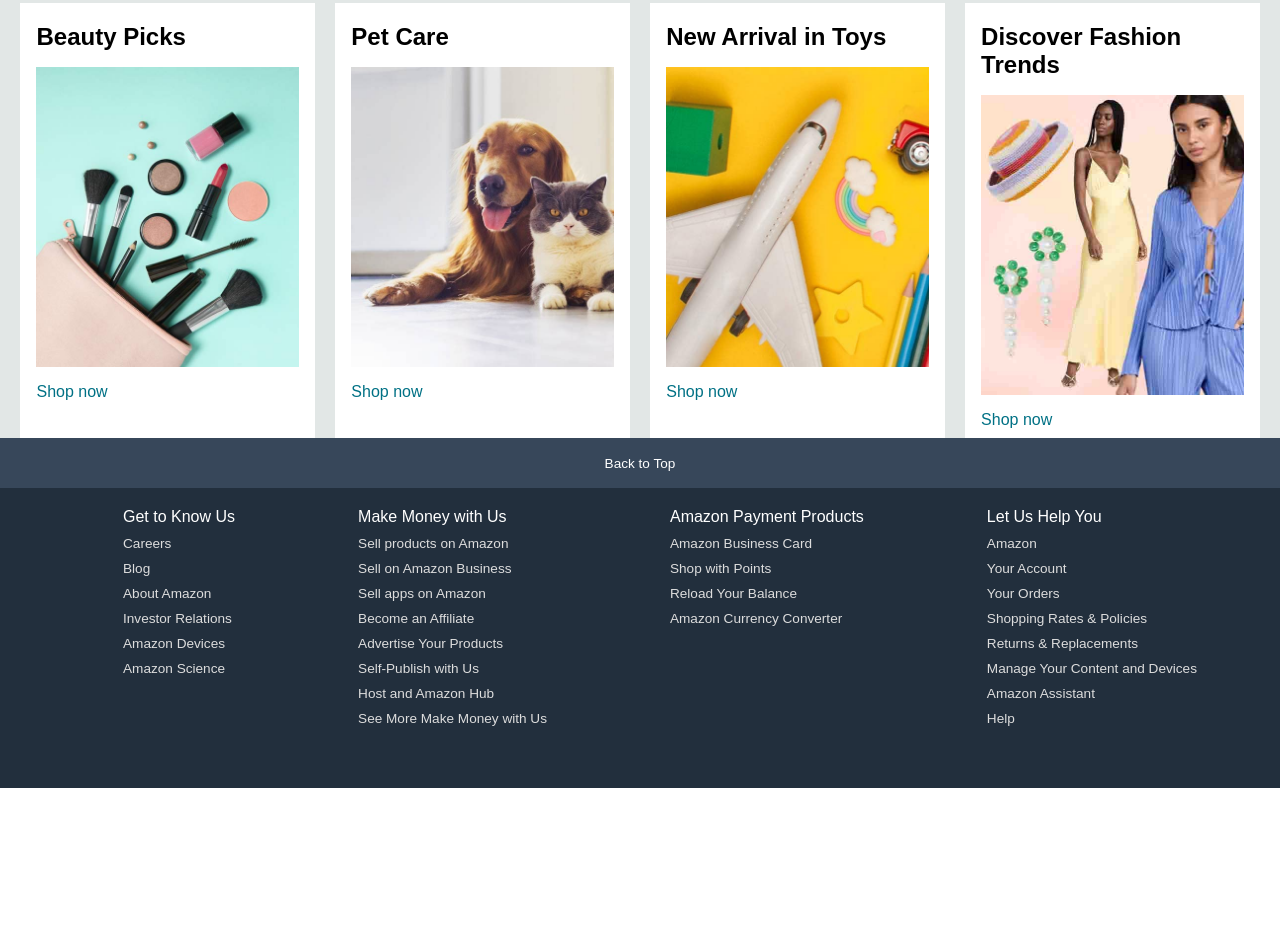
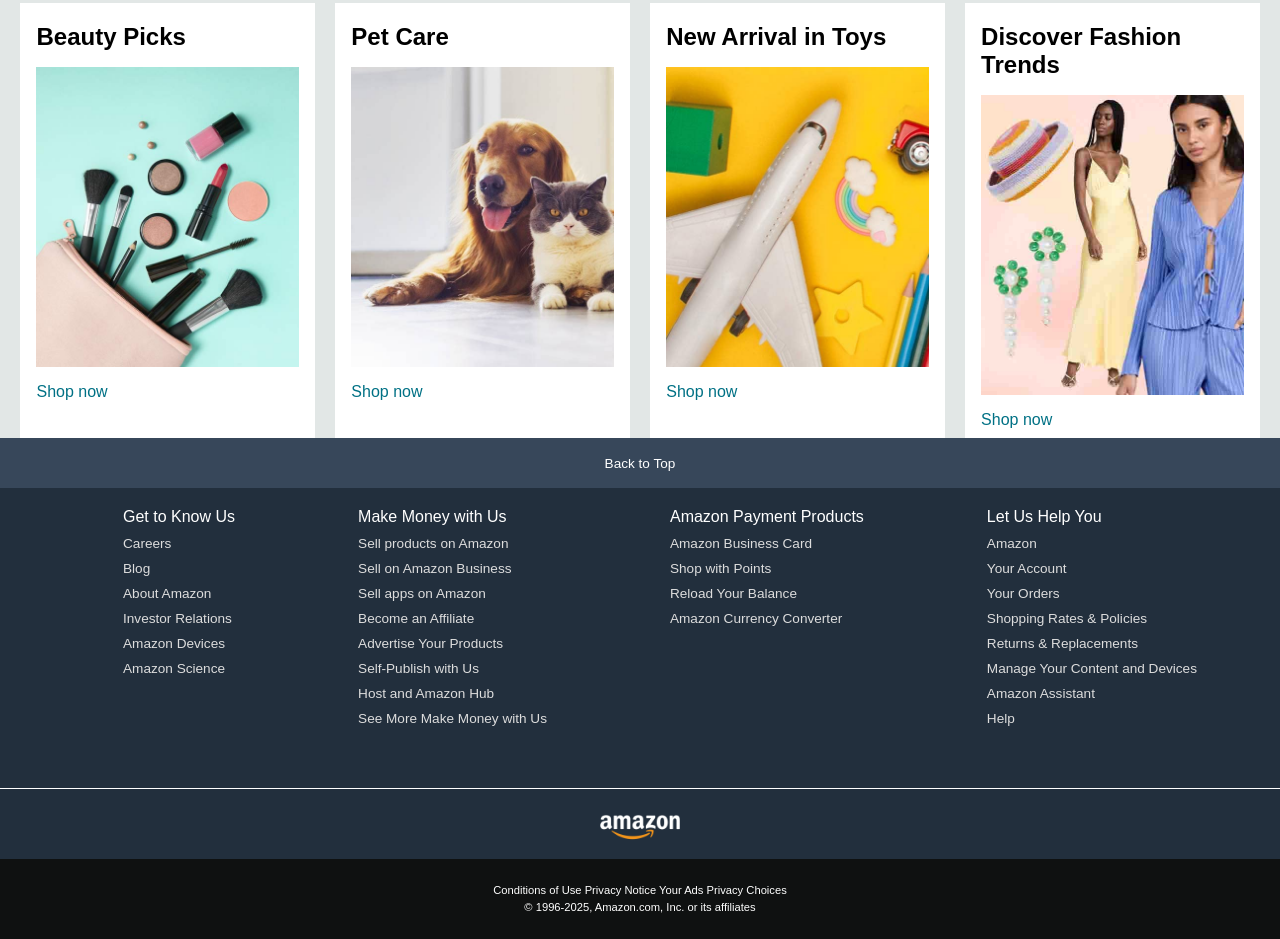
Before and after one commit to Miraanz15/amazonCloneApp, a plain HTML site: page index.html in a window 1280 px wide. Shown: the part 912-1851 px from the top of the page. Before the commit the page ends 1700 px from the top, so only its background shows below. Drawn offline with Linux system fonts and the light colour scheme.

Commit message:
Complete

```diff
--- a/index.html
+++ b/index.html
@@ -170,6 +170,19 @@
                 <a>Help</a>
             </ul>
         </div>
+        <div class="foot-panel3">
+            <div class="logo"></div>
+        </div>
+        <div class="foot-panel4">
+            <div class="pages">
+                <a>Conditions of Use</a>
+                <a>Privacy Notice</a>
+                <a>Your Ads Privacy Choices</a>
+            </div>
+            <div class="copyright">
+                © 1996-2025, Amazon.com, Inc. or its affiliates
+            </div>
+        </div>
     </footer>
 </body>
 </html>
--- a/style.css
+++ b/style.css
@@ -238,3 +238,36 @@ ul a{
     margin-top: 10px;
     color:#dddddd;
 }
+
+.foot-panel3{
+    background-color: #222f3d;
+    color:white;
+    border-top: 0.5px solid white;
+    height: 70px;
+    display: flex;
+    justify-content: center;
+    align-items: center;
+}
+
+.logo{
+    background-image: url('./images/amazon_logo.png');
+    background-size: cover;
+    height: 50px;
+    width: 100px;
+}
+
+.foot-panel4{
+    background-color: #0f1111;
+    color: white;
+    height: 80px;
+    font-size: 0.7rem;
+    text-align: center;
+}
+
+.pages{
+    padding-top: 25px;
+}
+
+.copyright{
+    padding-top: 5px;
+}
```
